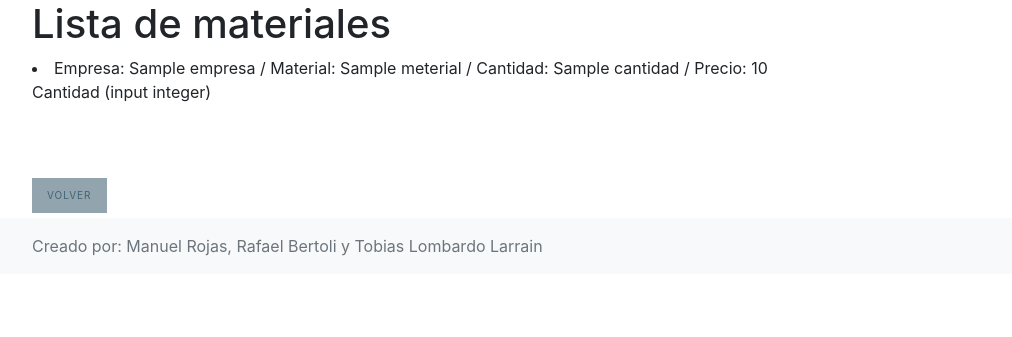
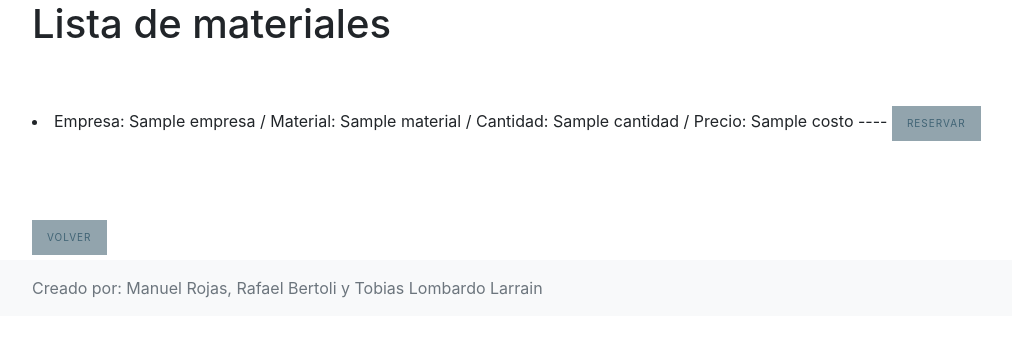
Before and after one commit to mugen-2/DSSD, a Flask app: page /reservaMateriales/listarMateriales/1 in a window 1280 px wide. Shown: the top 337 px of the page, without its empty margins (53-1065 px from the left). Run offline with Flask 2, Linux system fonts and the light colour scheme; tables that the repository leaves empty hold one stand-in row (values such as "Sample post"); a database or web service that is not in the repository returns one stand-in record (values such as "Sample title"); data that the repository does not hold is empty; some libraries are stand-ins or nearby versions.

Commit message:
Poquitas cosas

```diff
--- a/app/resources/reservaMateriales.py
+++ b/app/resources/reservaMateriales.py
@@ -45,7 +45,6 @@ def create(idcoleccion):
 def list(idcoleccion):
     response = requests.get("https://dssdapi.fly.dev/api/materiales/")
     print (response)
-    materiales = response.json()["materiales"]
+    materiales = response.json()["materiales"][0]
     print (materiales)
-
     return render_template("reservaMateriales/list.html",materiales=materiales, idcoleccion=idcoleccion)
--- a/app/templates/reservaMateriales/list.html
+++ b/app/templates/reservaMateriales/list.html
@@ -5,15 +5,13 @@
 {% endblock %}
 {% block content %}
   <h1>Lista de materiales</h1>
-  {% for materiales in materiales %}
+  {% for material in materiales %}
   <li>
-    Empresa: {{ materiales.empresa }} /
-    Material: {{ materiales.meterial }} /
-    Cantidad: {{ materiales.cantidad }} /
-    Precio: {{ materiales.precio }}
-
-    <br>
-    Cantidad (input integer)
+    Empresa: {{ material["Empresa"] }} /
+    Material: {{ material["Nombre"] }} /
+    Cantidad: {{ material["Cantidad"] }} /
+    Precio: {{ material["Costo"] }}   ----
+    <a href="{{ url_for('reservaMateriales_index', idcoleccion = idcoleccion) }}" class="link">Reservar</a>
 
   </li>
   {% endfor %}
```
